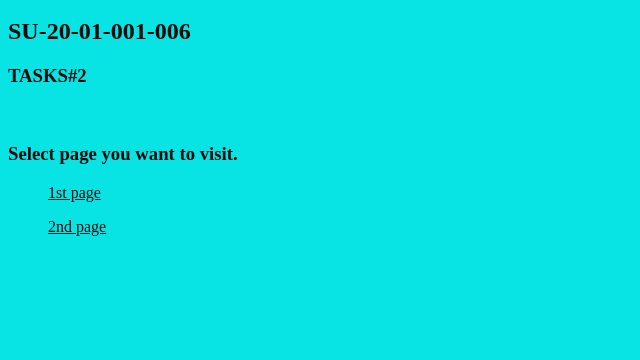
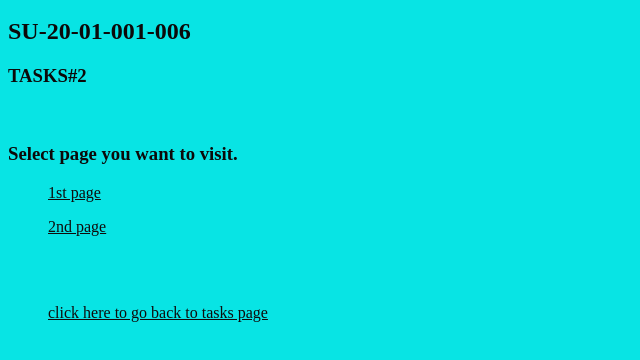
Before and after one commit to Jihad143/web-tasks, a plain HTML site: page LAB2.html in a window 1280 px wide. Shown: the part 48-408 px from the top of the page, without its empty margins (0-640 px from the left). Drawn offline with Linux system fonts and the light colour scheme.

Commit message:
Update LAB2.html

```diff
--- a/LAB2.html
+++ b/LAB2.html
@@ -22,5 +22,9 @@
     <ul><a href="page1.html">1st page</a> <br> </ul>
     <ul><a href="page2.html">2nd page</a> <br> </ul>
 
+    <br>
+    <br>
+    <ul><a href="index.html">click here to go back to tasks page</a></ul>
+
 </body>
 </html>
```
